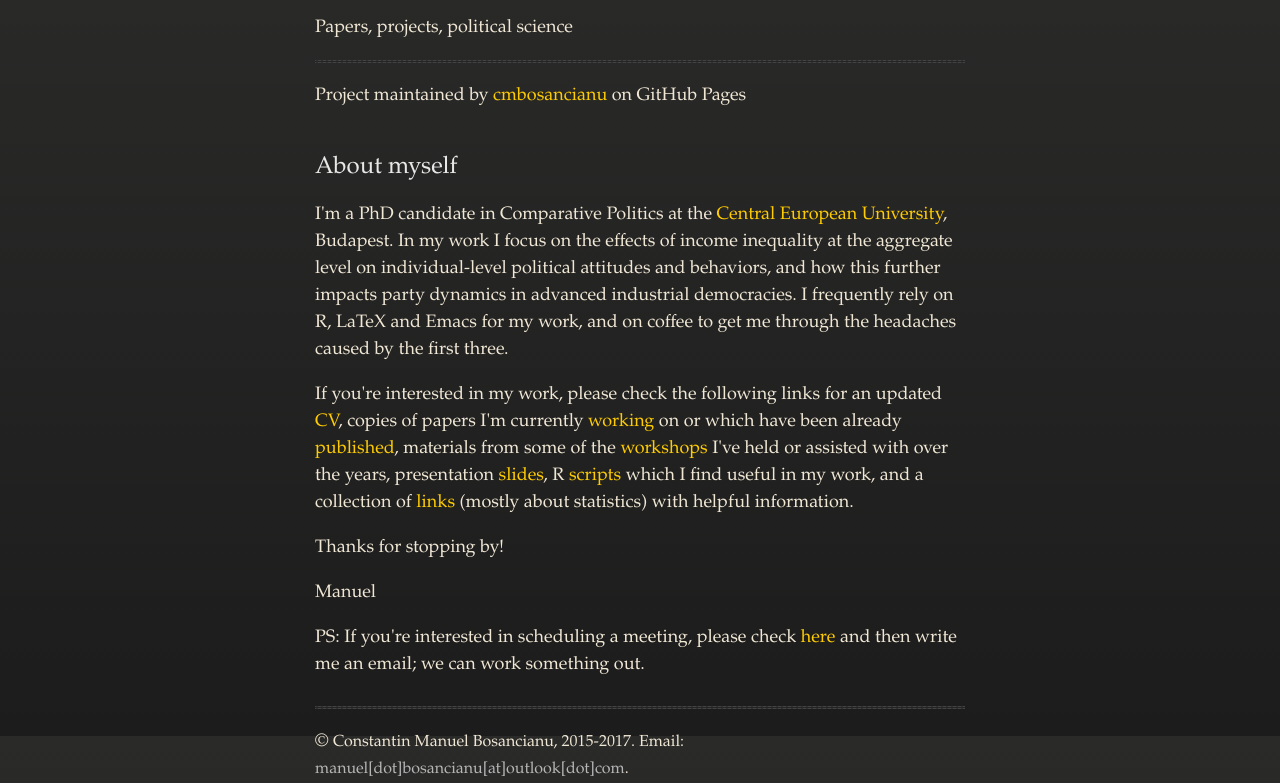
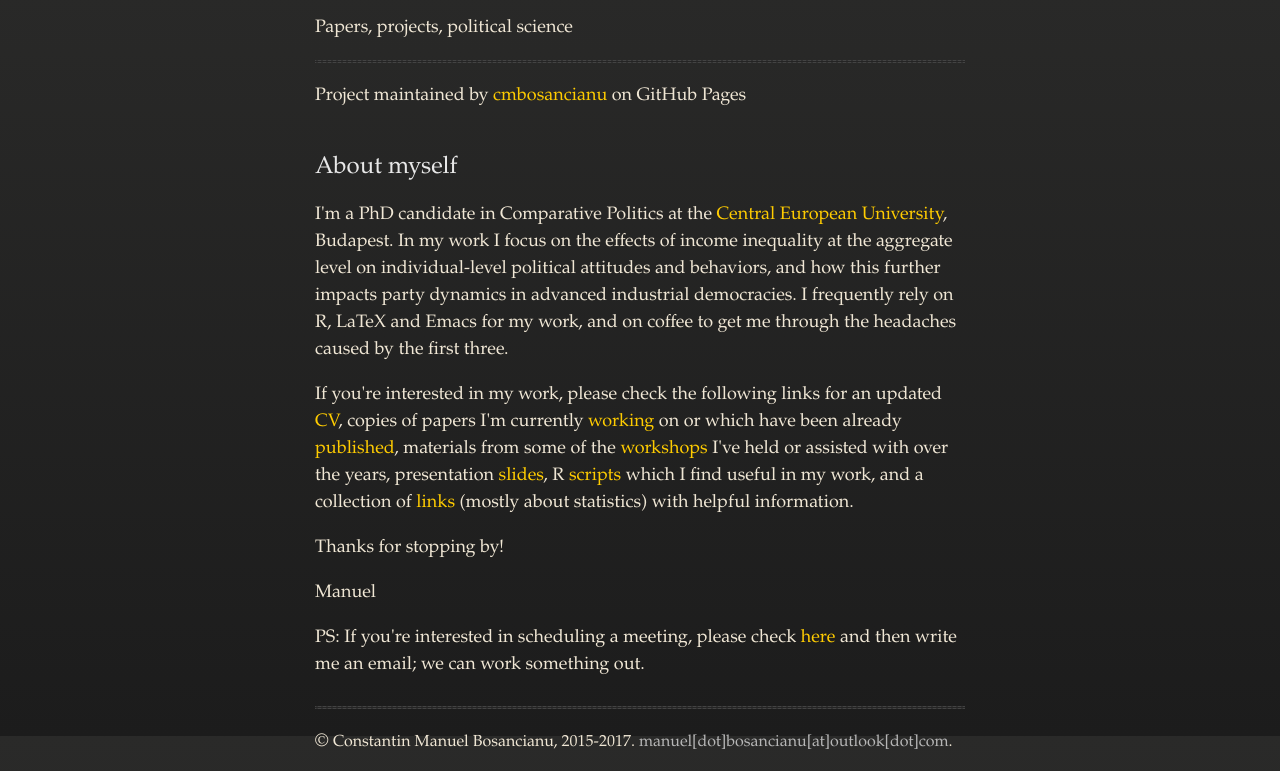
Before and after one commit to cmbosancianu/cmbosancianu.github.io, a plain HTML site: page index.html in a window 1280 px wide. Shown: the part 64-847 px from the top of the page. Drawn offline with nearby package versions, Linux system fonts and the light colour scheme.

Commit message:
Updated email
Again, updated.

```diff
--- a/index.html
+++ b/index.html
@@ -47,7 +47,7 @@ PS: If you're interested in scheduling a meeting, please check <a href="./calend
 <hr>
   <tfoot>
 <tr>
-  <td height=30>&copy; <font size="3">Constantin Manuel Bosancianu, 2015-2017. Email: <font color="#b6b6b6">manuel[dot]bosancianu[at]outlook[dot]com</font>.</font></td>
+  <td height=30>&copy; <font size="3">Constantin Manuel Bosancianu, 2015-2017. <font color="#b6b6b6">manuel[dot]bosancianu[at]outlook[dot]com</font>.</font></td>
 </tr>
 </tfoot>
     </div>
```
